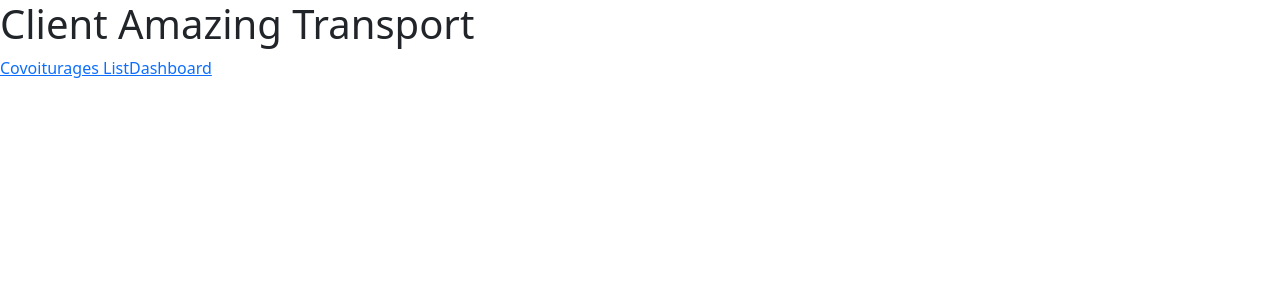
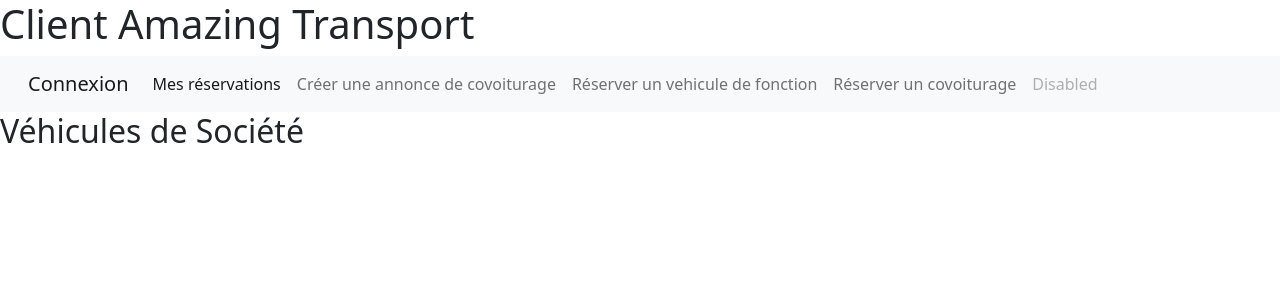
Before and after one commit to 2021-d05-groupe3/amazingTransportApp, an Angular app in the folder client/: page /vehicules in a window 1280 px wide. Before the commit this address led to /. Shown: the top 300 px of the page. Built offline with nearby package versions, Linux system fonts and the light colour scheme.

Commit message:
Creation navbare, component creer une annonce covoiturage, component vehicules de societé

```diff
--- a/client/src/app/app.component.html
+++ b/client/src/app/app.component.html
@@ -1,8 +1,31 @@
 <h1>{{title}}</h1>
 
-<nav>
-    <a routerLink="/covoiturages">Covoiturages List</a>
-    <a routerLink="/dashboard">Dashboard</a>
 
+<nav class="navbar navbar-expand-lg navbar-light bg-light">
+  <div class="container-fluid">
+    <a class="navbar-brand" href="#">Connexion</a>
+    <button class="navbar-toggler" type="button" data-bs-toggle="collapse" data-bs-target="#navbarNav" aria-controls="navbarNav" aria-expanded="false" aria-label="Toggle navigation">
+      <span class="navbar-toggler-icon"></span>
+    </button>
+    <div class="collapse navbar-collapse" id="navbarNav">
+      <ul class="navbar-nav">
+        <li class="nav-item">
+          <a class="nav-link active" aria-current="/dashboard" href="#">Mes réservations</a>
+        </li>
+        <li class="nav-item">
+          <a class="nav-link" href="/create-covoiturage">Créer une annonce de covoiturage</a>
+        </li>
+        <li class="nav-item">
+          <a class="nav-link" href="/vehicules">Réserver un vehicule de fonction</a>
+        </li>
+        <li class="nav-item">
+          <a class="nav-link" href="/covoiturages">Réserver un covoiturage</a>
+        </li>
+        <li class="nav-item">
+          <a class="nav-link disabled" href="#" tabindex="-1" aria-disabled="true">Disabled</a>
+        </li>
+      </ul>
+    </div>
+  </div>
 </nav>
 <router-outlet></router-outlet>
--- a/client/src/app/app.module.ts
+++ b/client/src/app/app.module.ts
@@ -1,3 +1,4 @@
+
 
 import { NgModule } from '@angular/core';
 import { BrowserModule } from '@angular/platform-browser';
@@ -10,6 +11,8 @@ import { CovoiturageDetailComponent } from './covoiturage/covoiturages/covoitura
 import { FormsModule, ReactiveFormsModule } from '@angular/forms';
 import { HttpClientModule } from '@angular/common/http';
 import { CreateCovoiturageComponent } from './covoiturage/create-covoiturage/create-covoiturage.component';
+import { VehiculesComponent } from './vehiculeSociete/vehicules/vehicules/vehicules.component';
+
 
 @NgModule({
   declarations: [
@@ -17,7 +20,8 @@ import { CreateCovoiturageComponent } from './covoiturage/create-covoiturage/cre
     DashboardReservationComponent,
     CovoituragesComponent,
     CovoiturageDetailComponent,
-    CreateCovoiturageComponent
+    CreateCovoiturageComponent,
+    VehiculesComponent
   ],
   imports: [
     BrowserModule,
--- a/client/src/app/covoiturage/create-covoiturage/create-covoiturage.component.ts
+++ b/client/src/app/covoiturage/create-covoiturage/create-covoiturage.component.ts
@@ -10,7 +10,7 @@ import { CovoiturageService } from 'src/app/services/covoiturage.service';
 })
 export class CreateCovoiturageComponent implements OnInit {
 
-title = 'Créer un covoiturage';
+title = 'Créer une annonce de covoiturage';
 
 
   createForm!: FormGroup;
--- a/client/src/app/dashboard-reservation/dashboard-reservation.component.html
+++ b/client/src/app/dashboard-reservation/dashboard-reservation.component.html
@@ -1,6 +1,29 @@
-<h1>Réservation Historique</h1>
-<h2>Liste Covoiturages réservés</h2>
-<h2>Liste réservations véhicule de fonction</h2>
+<h1>Mes réservations</h1>
+
+<div class="accordion accordion-flush" id="accordionFlushExample">
+  <div class="accordion-item">
+    <h2 class="accordion-header" id="flush-headingOne">
+      <button class="accordion-button collapsed" type="button" data-bs-toggle="collapse" data-bs-target="#flush-collapseOne" aria-expanded="false" aria-controls="flush-collapseOne">
+        Liste Covoiturages réservés
+      </button>
+    </h2>
+    <div id="flush-collapseOne" class="accordion-collapse collapse" aria-labelledby="flush-headingOne" data-bs-parent="#accordionFlushExample">
+      <div class="accordion-body">Placeholder content for this accordion, which is intended to demonstrate the <code>.accordion-flush</code> class. This is the first item's accordion body.</div>
+    </div>
+  </div>
+  <div class="accordion-item">
+    <h2 class="accordion-header" id="flush-headingTwo">
+      <button class="accordion-button collapsed" type="button" data-bs-toggle="collapse" data-bs-target="#flush-collapseTwo" aria-expanded="false" aria-controls="flush-collapseTwo">
+        Liste Réservations véhicule de fonction
+      </button>
+    </h2>
+    <div id="flush-collapseTwo" class="accordion-collapse collapse" aria-labelledby="flush-headingTwo" data-bs-parent="#accordionFlushExample">
+      <div class="accordion-body">Placeholder content for this accordion, which is intended to demonstrate the <code>.accordion-flush</code> class. This is the second item's accordion body. Let's imagine this being filled with some actual content.</div>
+    </div>
+  </div>
+
+</div>
+
 <div class="dashboard">
 
     <div *ngFor="let covoiturage of covoiturages">
--- a/client/src/app/services/covoiturage.service.ts
+++ b/client/src/app/services/covoiturage.service.ts
@@ -12,7 +12,7 @@ export class CovoiturageService {
   constructor(private http: HttpClient) { }
 
   getCovoiturages(): Observable<Covoiturage[]>{
-    return this.http.get<Covoiturage[]>("Api/coivoiturages")
+    return this.http.get<Covoiturage[]>("api/coivoiturages")
   }
 
   getCovoiturage(id: number): Observable<Covoiturage>{
--- /dev/null
+++ b/client/src/app/vehiculeSociete/vehicules/vehicules/vehicules.component.html
@@ -0,0 +1 @@
+<h2>Véhicules de Société</h2>
--- /dev/null
+++ b/client/src/app/vehiculeSociete/vehicules/vehicules/vehicules.component.ts
@@ -0,0 +1,15 @@
+import { Component, OnInit } from '@angular/core';
+
+@Component({
+  selector: 'app-vehicules',
+  templateUrl: './vehicules.component.html',
+  styleUrls: ['./vehicules.component.css']
+})
+export class VehiculesComponent implements OnInit {
+
+  constructor() { }
+
+  ngOnInit(): void {
+  }
+
+}
--- a/client/src/index.html
+++ b/client/src/index.html
@@ -10,5 +10,8 @@
 </head>
 <body>
   <app-root></app-root>
+  <!-- JavaScript Bundle with Popper -->
+<script src="https://cdn.jsdelivr.net/npm/bootstrap@5.1.0/dist/js/bootstrap.bundle.min.js" integrity="sha384-U1DAWAznBHeqEIlVSCgzq+c9gqGAJn5c/t99JyeKa9xxaYpSvHU5awsuZVVFIhvj" crossorigin="anonymous"></script>
+
 </body>
 </html>
```
Also changed, not shown: client/src/app/app-routing.module.ts (+7 -2 lines), client/src/app/vehiculeSociete/vehicules/vehicules/vehicules.component.css (added), 1 other file (tests, documents, lock files or other folders).
